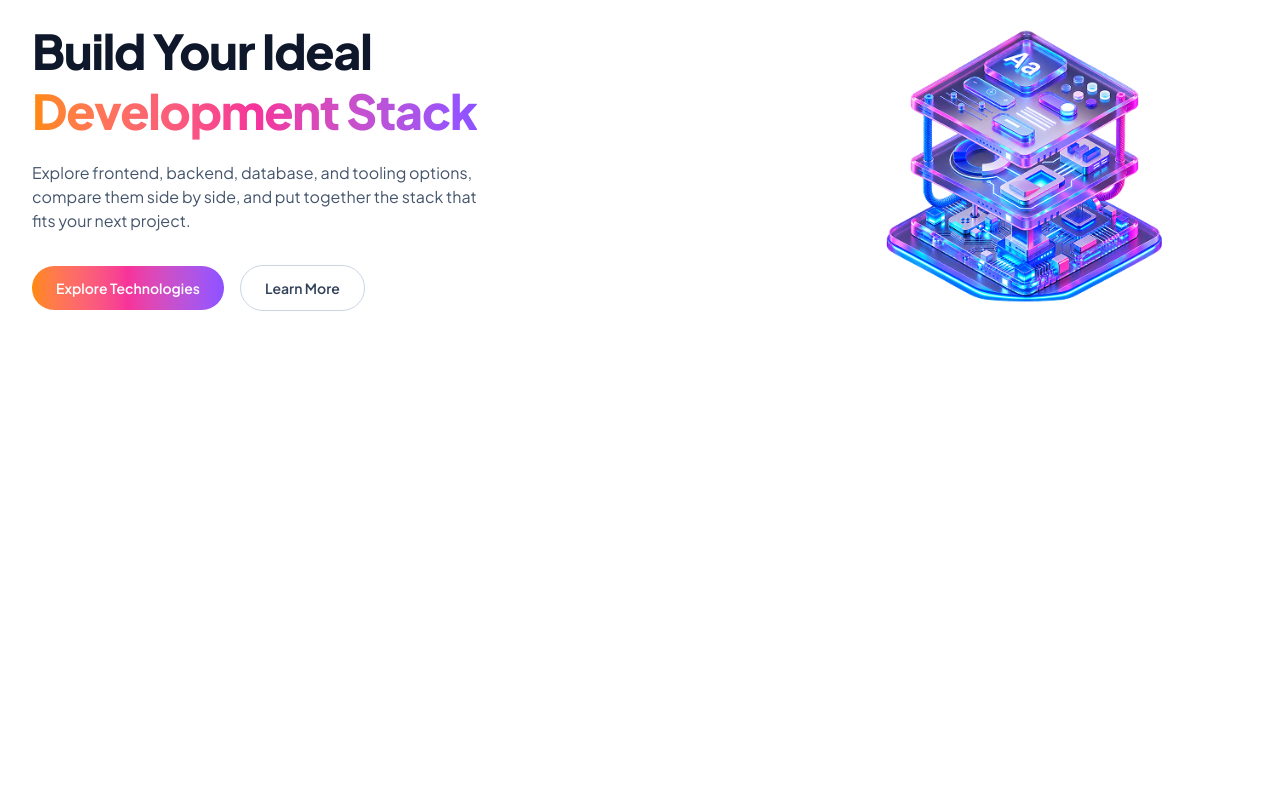
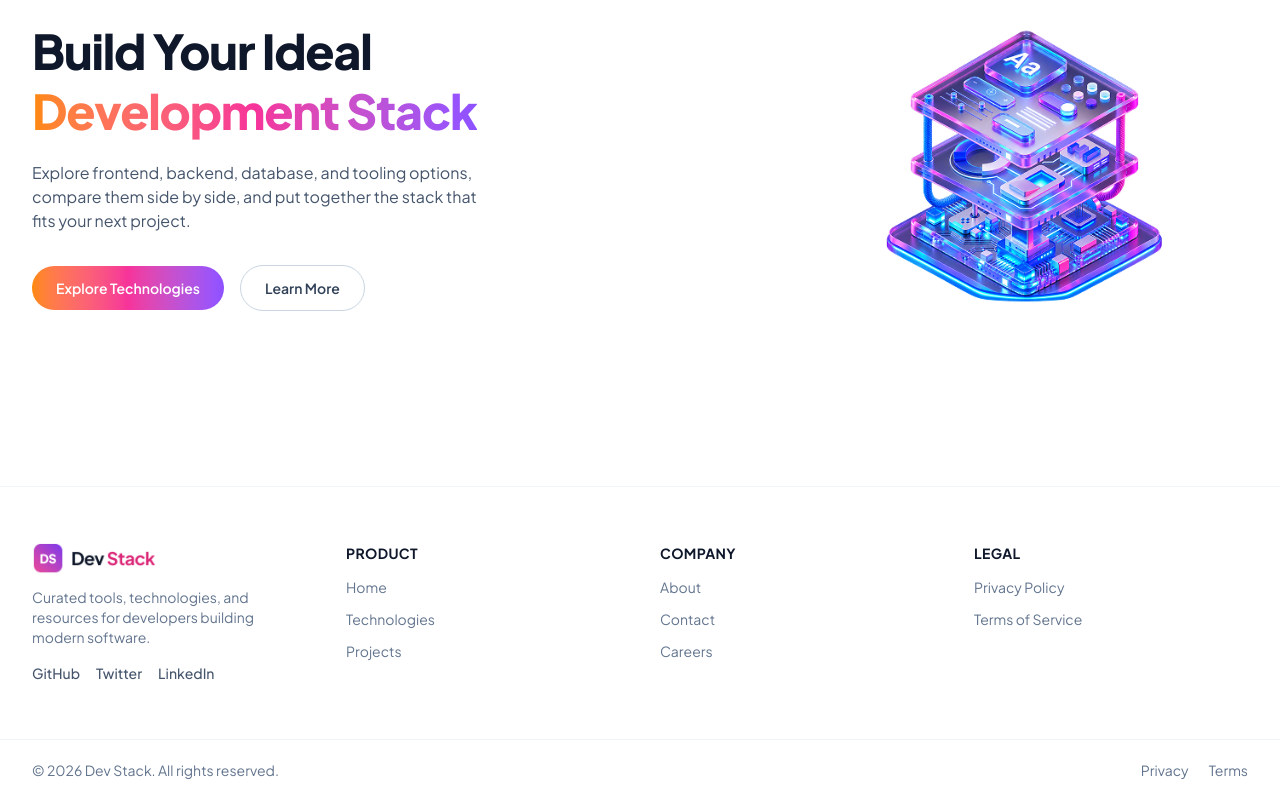
Before and after one commit to VusanDebnath/A05_dev-stack-builder, a React (Vite) app: page / in a window 1280 px wide. Shown: the part 223-1023 px from the top of the page. Before the commit the page ends 800 px from the top, so only its background shows below. Built offline with nearby package versions, Linux system fonts and the light colour scheme.

Commit message:
build footer

```diff
--- a/src/App.tsx
+++ b/src/App.tsx
@@ -1,11 +1,13 @@
 import Navbar from "./components/Navbar";
 import Hero from "./components/Hero";
+import Footer from "./components/Footer";
 
 export default function App() {
   return (
     <div id="top">
       <Navbar />
       <Hero />
+      <Footer />
     </div>
   );
 }
--- /dev/null
+++ b/src/components/Footer.tsx
@@ -0,0 +1,76 @@
+import logo from "../assets/logo-text.png";
+
+const LINK_GROUPS: { title: string; links: string[] }[] = [
+  { title: "Product", links: ["Home", "Technologies", "Projects"] },
+  { title: "Company", links: ["About", "Contact", "Careers"] },
+  { title: "Legal", links: ["Privacy Policy", "Terms of Service"] },
+];
+
+export default function Footer() {
+  return (
+    <footer className="border-t border-slate-100 bg-white">
+      <div className="mx-auto max-w-7xl px-5 py-14 md:px-8">
+        <div className="grid gap-10 sm:grid-cols-2 lg:grid-cols-4">
+          {/* Brand block */}
+          <div className="lg:col-span-1">
+            <a href="#top">
+              <img src={logo} alt="Dev Stack logo" className="h-8 w-auto" />
+            </a>
+            <p className="mt-3 max-w-xs text-sm text-slate-500">
+              Curated tools, technologies, and resources for developers building
+              modern software.
+            </p>
+            <div className="mt-4 flex gap-4 text-sm font-medium text-slate-600">
+              <a href="#github" className="hover:text-slate-900">
+                GitHub
+              </a>
+              <a href="#twitter" className="hover:text-slate-900">
+                Twitter
+              </a>
+              <a href="#linkedin" className="hover:text-slate-900">
+                LinkedIn
+              </a>
+            </div>
+          </div>
+
+          {/* Link groups */}
+          {LINK_GROUPS.map((group) => (
+            <div key={group.title}>
+              <h4 className="text-sm font-bold uppercase tracking-wide text-slate-900">
+                {group.title}
+              </h4>
+              <ul className="mt-3 flex flex-col gap-2">
+                {group.links.map((link) => (
+                  <li key={link}>
+                    <a
+                      href={"#" + link.toLowerCase().replace(/\s+/g, "-")}
+                      className="text-sm text-slate-500 hover:text-slate-900"
+                    >
+                      {link}
+                    </a>
+                  </li>
+                ))}
+              </ul>
+            </div>
+          ))}
+        </div>
+      </div>
+
+      {/* Bottom bar */}
+      <div className="border-t border-slate-100">
+        <div className="mx-auto flex max-w-7xl flex-col gap-3 px-5 py-5 text-sm text-slate-500 sm:flex-row sm:items-center sm:justify-between md:px-8">
+          <p>© {new Date().getFullYear()} Dev Stack. All rights reserved.</p>
+
+          <div className="flex gap-5">
+            <a href="#privacy" className="hover:text-slate-900">
+              Privacy
+            </a>
+            <a href="#terms" className="hover:text-slate-900">
+              Terms
+            </a>
+          </div>
+        </div>
+      </div>
+    </footer>
+  );
+}
```
